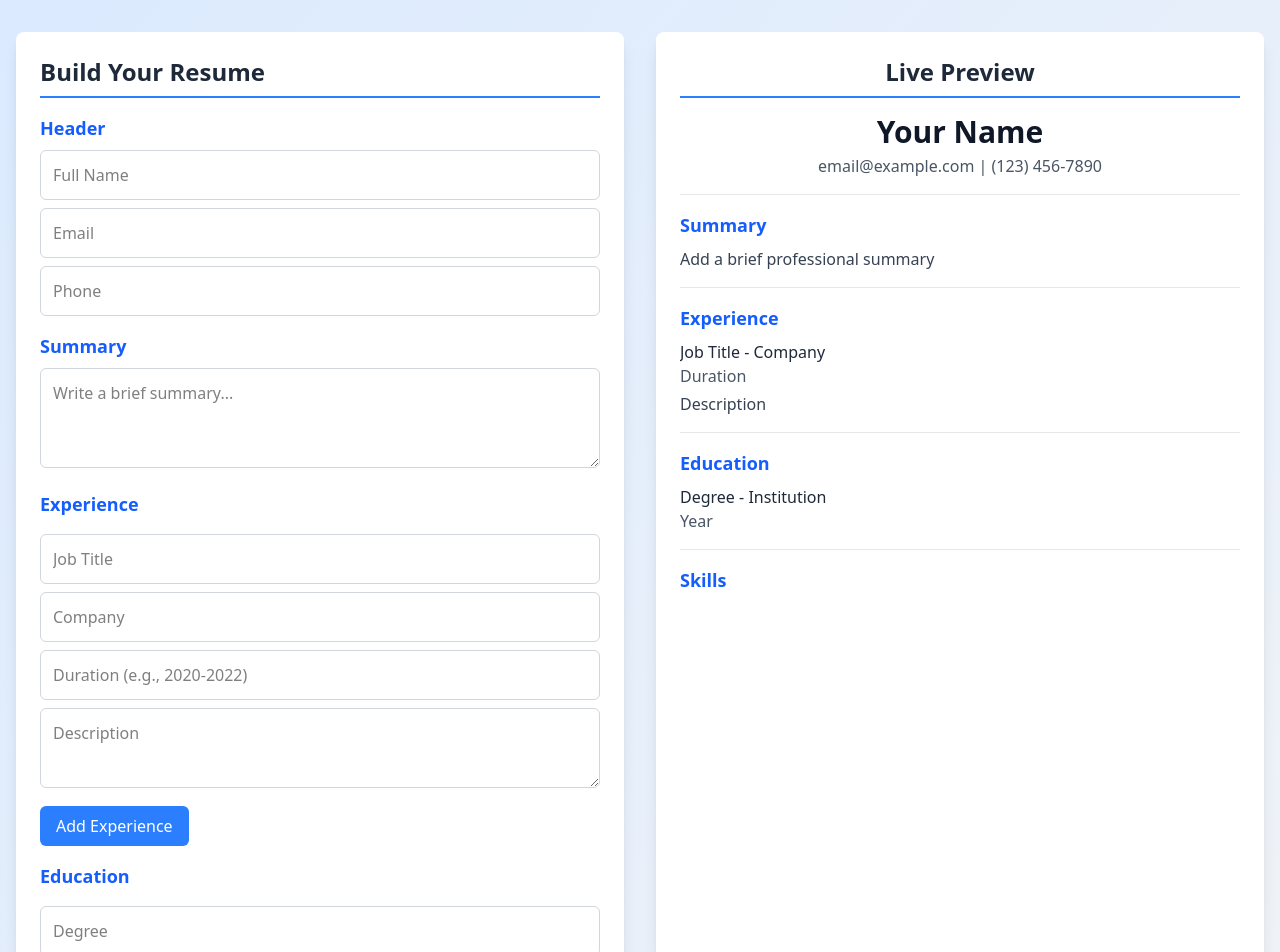
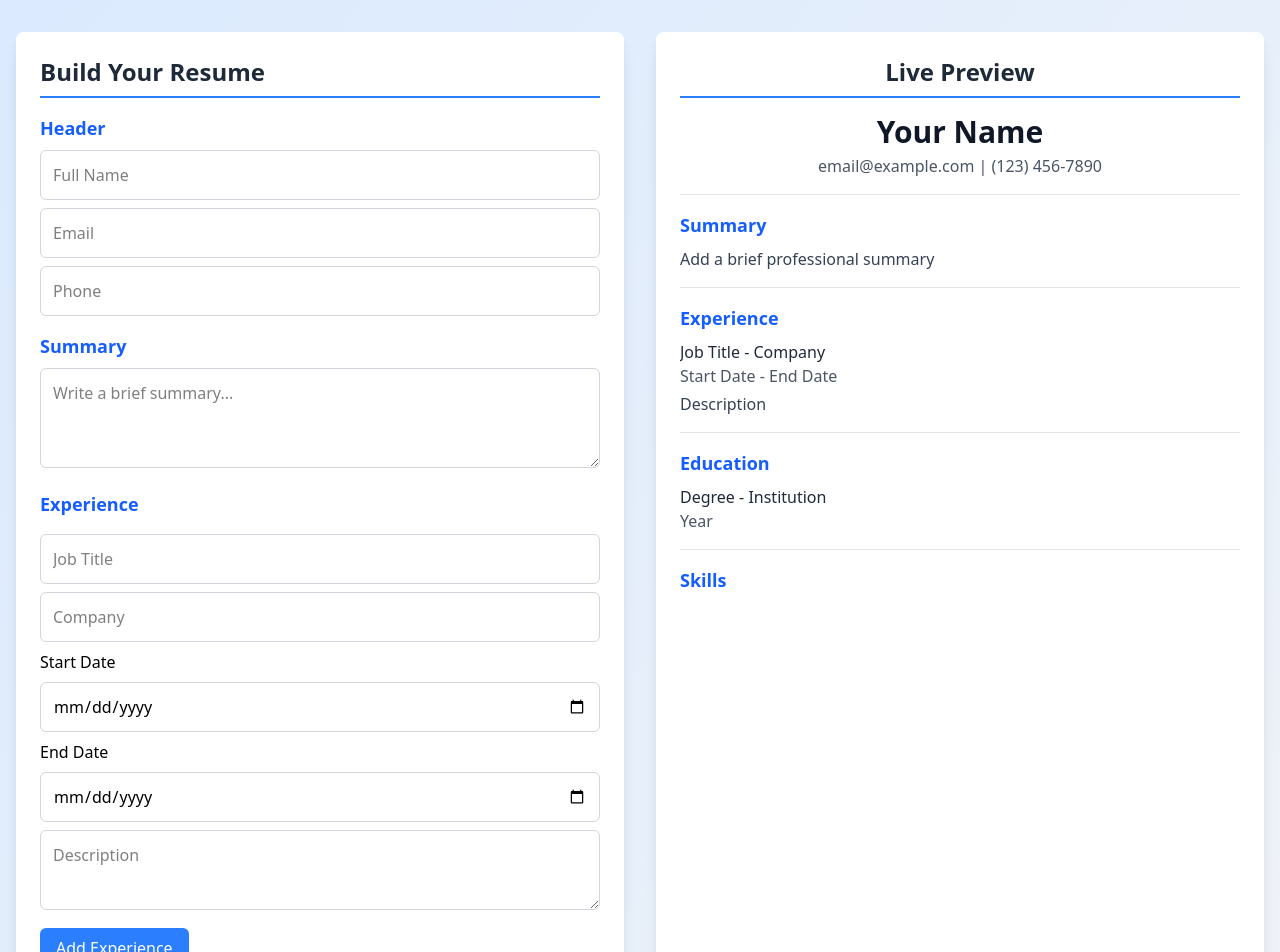
Before and after one commit to Hardik0110/ResumeBuilder, a React (Vite) app: page / in a window 1280 px wide. Shown: the top 952 px of the page. Built offline with nearby package versions, Linux system fonts and the light colour scheme.

Commit message:
fixed the date issue

```diff
--- a/src/components/InputCreator.jsx
+++ b/src/components/InputCreator.jsx
@@ -1,12 +1,12 @@
 import React from 'react';
-import { useForm } from 'react-hook-form';
+import { useForm, Controller, } from 'react-hook-form';
 
 const InputCreator = ({ onUpdate }) => {
-  const { register, setValue, getValues, watch } = useForm({
+    const { register, setValue, getValues, watch, control } = useForm({
         defaultValues: {
             header: { name: '', email: '', phone: '' },
             summary: '',
-      experience: [{ title: '', company: '', duration: '', description: '' }],
+            experience: [{ title: '', company: '', startDate: '', endDate: '', description: '' }],
             education: [{ degree: '', institution: '', year: '' }],
             skills: [''],
         },
@@ -14,9 +14,11 @@ const InputCreator = ({ onUpdate }) => {
 
     watch((data) => onUpdate(data));
 
+
+
     const addExperience = () => {
         const currentExperience = getValues('experience');
-    setValue('experience', [...currentExperience, { title: '', company: '', duration: '', description: '' }]);
+        setValue('experience', [...currentExperience, { title: '', company: '', startDate: '', endDate: '', description: '' }]);
     };
 
     const addEducation = () => {
@@ -70,11 +72,20 @@ const InputCreator = ({ onUpdate }) => {
                     <input
                         {...register(`experience.${index}.company`)}
                         placeholder="Company"
-            className="w-full p-3 mt-2 border border-gray-300 rounded-md focus:ring-2 focus:ring-blue-500 focus:outline-none"
+                        className="w-full p-3 mt-2 border border-gray-300 mb-2 rounded-md focus:ring-2 focus:ring-blue-500 focus:outline-none"
                     />
+                    Start Date
                     <input
-            {...register(`experience.${index}.duration`)}
-            placeholder="Duration (e.g., 2020-2022)"
+                        type='date'
+                        {...register(`experience.${index}.startDate`)}
+                        placeholder="start date"
+                        className="w-full p-3 mt-2  mb-2 border border-gray-300 rounded-md focus:ring-2 focus:ring-blue-500 focus:outline-none"
+                    />
+                    End Date
+                    <input
+                        type='date'
+                        {...register(`experience.${index}.endDate`)}
+                        placeholder="end date"
                         className="w-full p-3 mt-2 border border-gray-300 rounded-md focus:ring-2 focus:ring-blue-500 focus:outline-none"
                     />
                     <textarea
--- a/src/components/Preview.jsx
+++ b/src/components/Preview.jsx
@@ -28,8 +28,10 @@ const Preview = ({ resumeData }) => {
               <h4 className="text-md font-medium text-gray-800 break-words">
                 {exp.title || 'Job Title'} - {exp.company || 'Company'}
               </h4>
-              <p className="text-gray-600 break-words">{exp.duration || 'Duration'}</p>
-              <p className="text-gray-700 mt-1 whitespace-pre-wrap break-words">{exp.description || 'Description'}</p>
+              <p className="text-gray-600 break-words">
+                {(exp.startDate && exp.endDate) ? `${exp.startDate} - ${exp.endDate}` : 'Start Date - End Date'}
+              </p>
+             <p className="text-gray-700 mt-1 whitespace-pre-wrap break-words">{exp.description || 'Description'}</p>
             </div>
           ))}
         </div>
```
Lines whose indentation alone changed are shown as unchanged.
